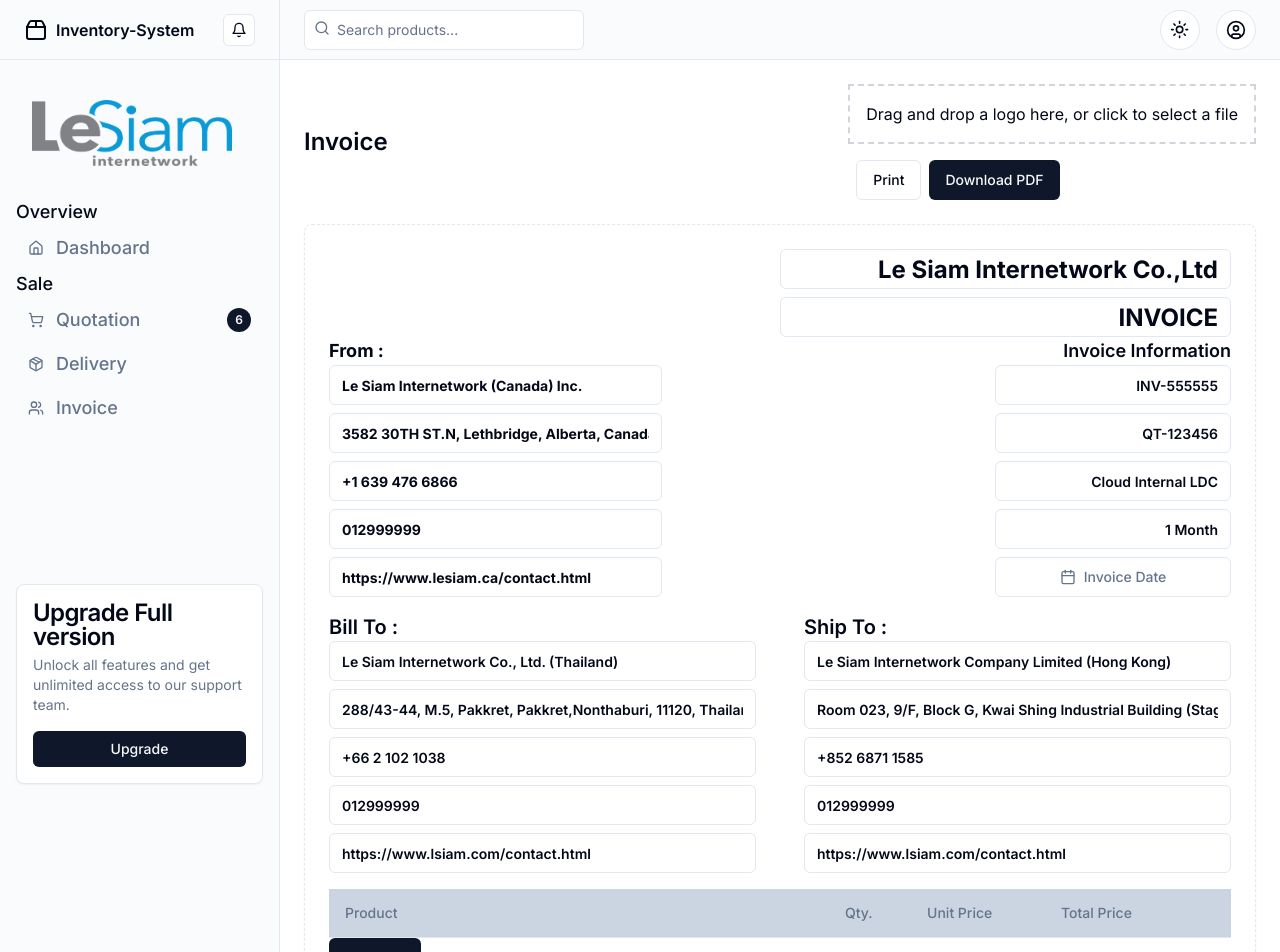
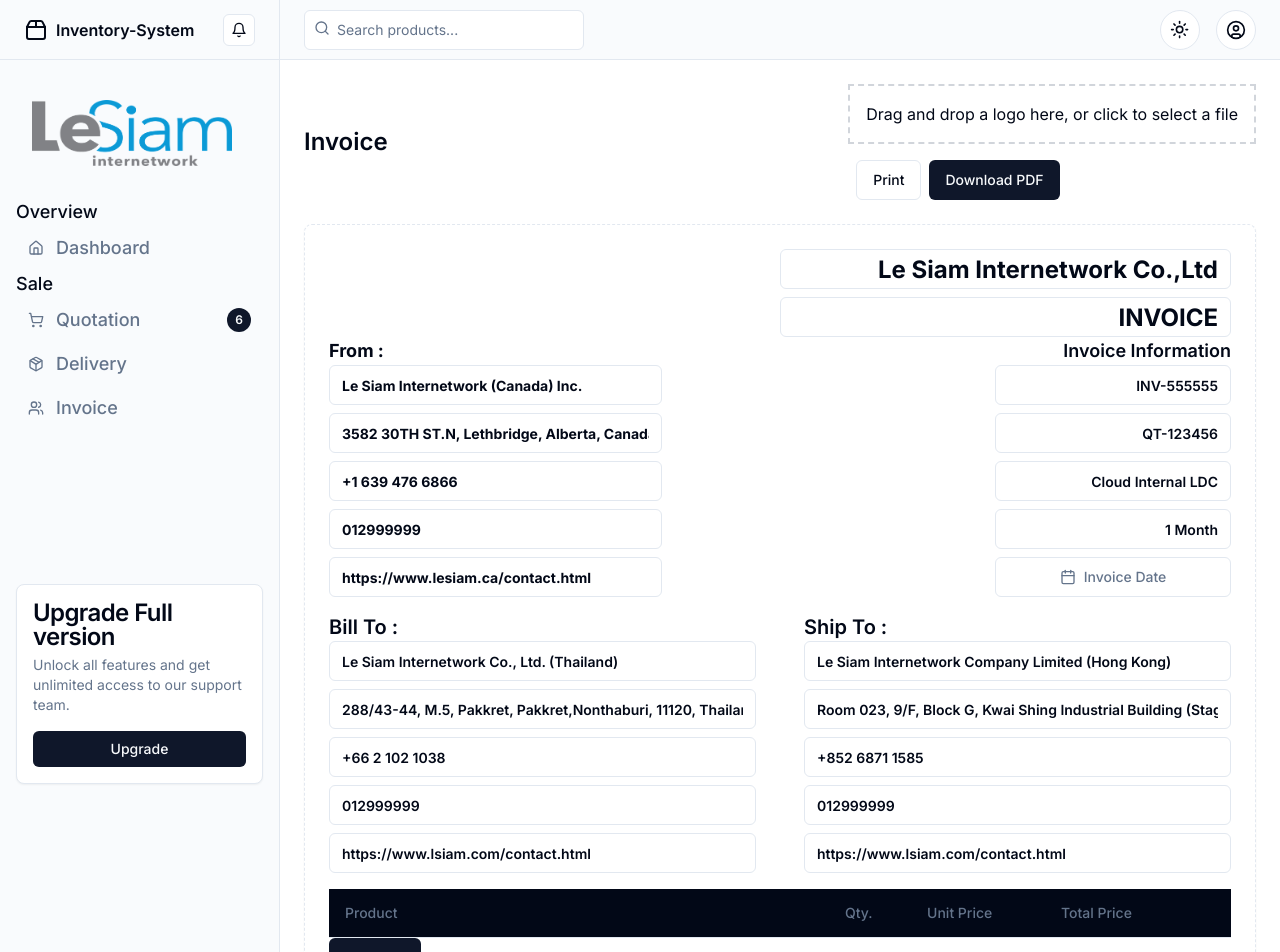
Before and after one commit to rapterxcode/lsiam-inventory, a Next.js app: page /page/Invoice in a window 1280 px wide. Shown: the top 952 px of the page. Built offline with nearby package versions, Linux system fonts and the light colour scheme.

Commit message:
main commit

```diff
--- a/components/Invoice/InvoiceBuilder.tsx
+++ b/components/Invoice/InvoiceBuilder.tsx
@@ -56,7 +56,7 @@
           overflow: 'hidden',
         }}
       >
-        <div ref={componentRef} className="invoice-builder p-6 rounded-lg shadow-md bg-white">
+        <div ref={componentRef} className="invoice-builder p-6 rounded-lg shadow-md">
           <Header logo={logo} setLogo={setLogo} isPrinting={isPrinting} />
           <InvoiceDetails isPrinting={isPrinting}  />
           <ItemList  isPrinting={isPrinting} />
--- a/components/Invoice/ItemList.tsx
+++ b/components/Invoice/ItemList.tsx
@@ -79,7 +79,7 @@
   return (
     <div>
       <Table>
-        <TableHeader className='bg-slate-300'>
+        <TableHeader className='bg-current'>
           <TableRow>
             <TableHead className="w-[500px]">Product</TableHead>
             <TableHead>Qty.</TableHead>
```
